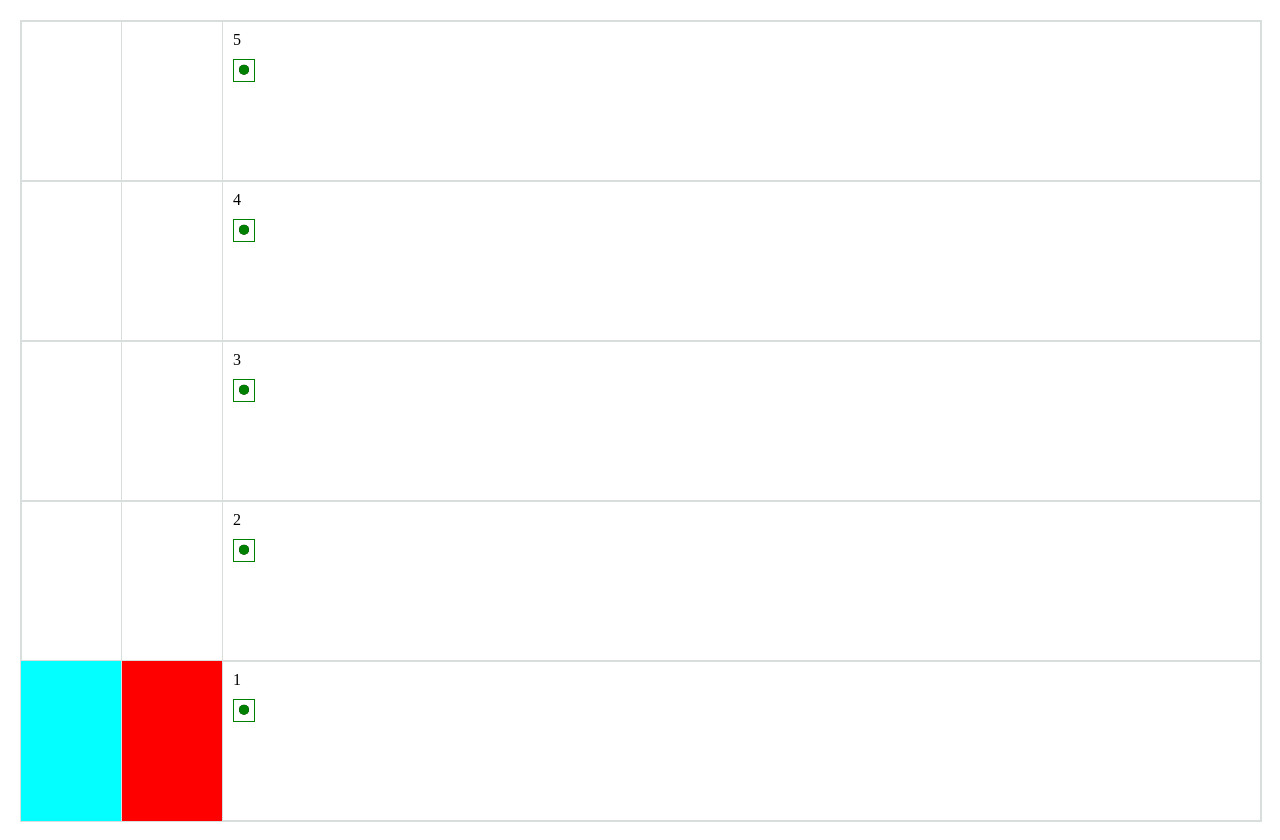
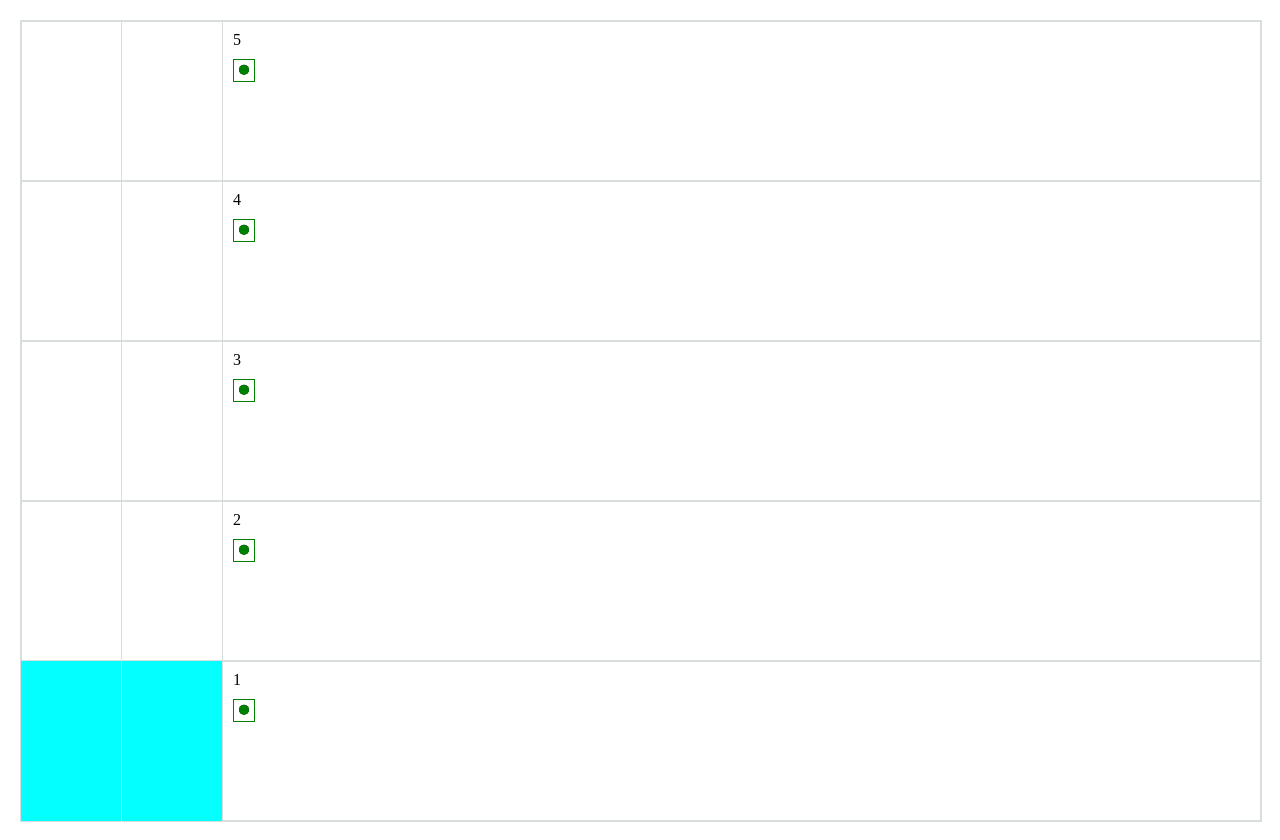
Before and after one commit to PODTYAZHKI/TrueConf_test, a Vue app: page / in a window 1280 px wide. Built offline with nearby package versions, Linux system fonts and the light colour scheme.

Commit message:
delete some styles

```diff
--- a/src/components/LiftShaft.vue
+++ b/src/components/LiftShaft.vue
@@ -319,9 +319,7 @@ onMounted(() => {
 
 }
 
-.cabin:last-of-type {
-  background-color: red;
-}
+
 
 .settings {
   position: absolute;
```
